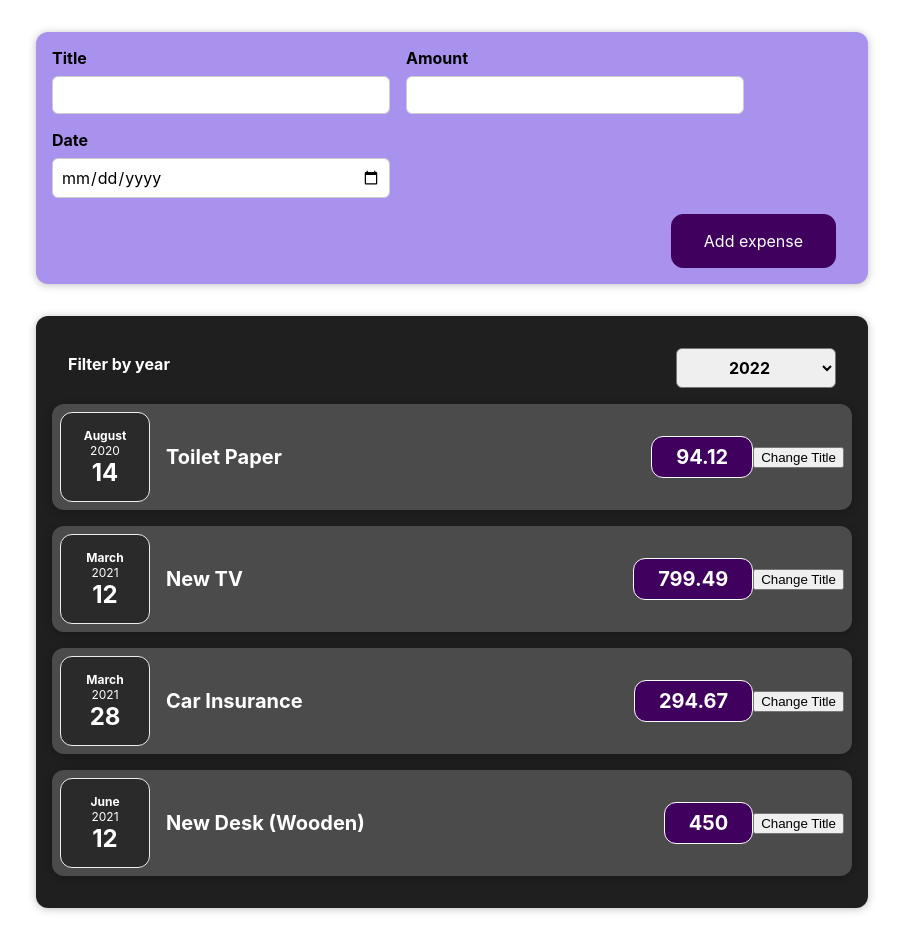
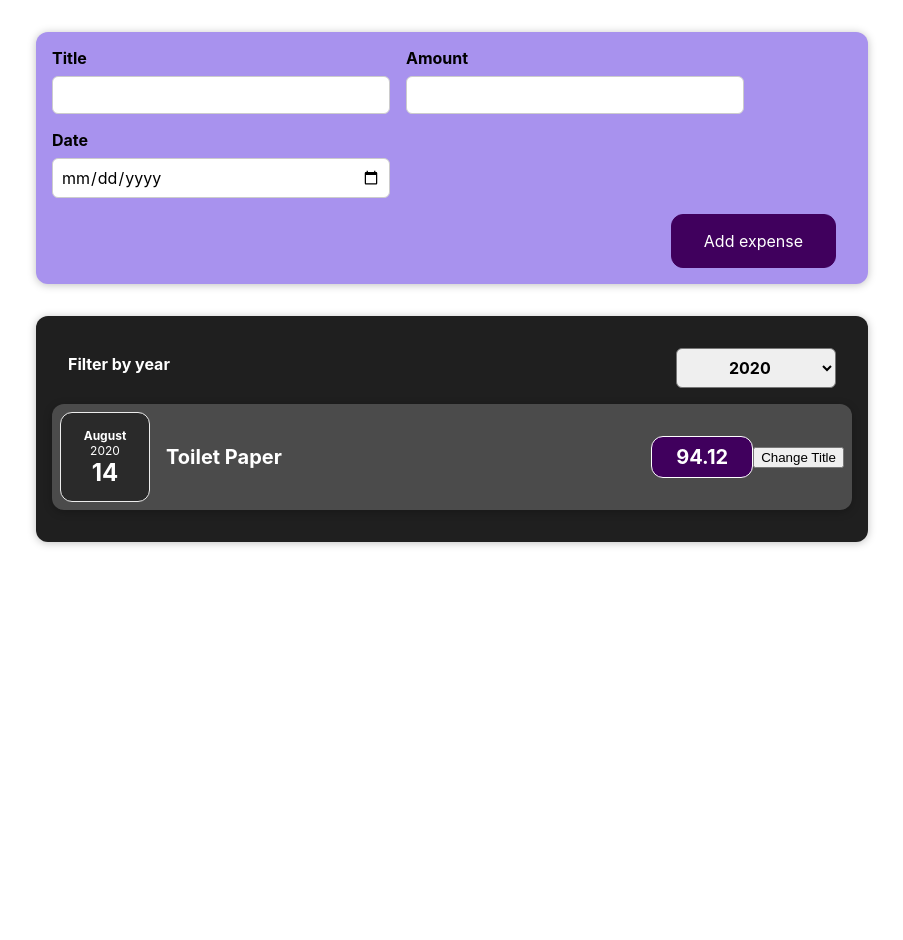
Before and after one commit to xburda4/react-course, a React (Create React App) app: page / in a window 1280 px wide. Shown: the whole page, without its empty margins (188-1091 px from the left). After the commit the page ends 800 px from the top, so only its background shows below. Built offline with nearby package versions, Linux system fonts and the light colour scheme.

Commit message:
Make list interactive

```diff
--- a/src/App.js
+++ b/src/App.js
@@ -1,9 +1,9 @@
 import './App.css';
 import ExpenseItemsList from "./components/Expenses/ExpenseItemsList";
 import NewExpense from "./components/NewExpense/NewExpense";
+import {useState} from "react";
 
-function App() {
-    const expenses = [
+const DUMMY_EXPENSES = [
     {
         id: 'e1',
         title: 'Toilet Paper',
@@ -30,8 +30,14 @@ function App() {
     },
 ];
 
+function App() {
+
+    const [expenses, setExpenses] = useState(DUMMY_EXPENSES)
+
     const addExpenseHandler = (expense) => {
-        console.log(expense)
+        setExpenses(prevExpenses => {
+            return [expense, ...prevExpenses]
+        });
     }
 
     return (
--- a/src/components/Expenses/ExpenseItem.js
+++ b/src/components/Expenses/ExpenseItem.js
@@ -11,6 +11,7 @@ function ExpenseItem(props) {
     }
 
     return (
+        <li>
             <div className="expense-item">
                 <ExpenseDate date={props.date}/>
                 <div className="expense-item__description">
@@ -19,6 +20,7 @@ function ExpenseItem(props) {
                 </div>
                 <button onClick={clickHandler}>Change Title</button>
             </div>
+        </li>
     );
 }
 
--- a/src/components/Expenses/ExpenseItemsList.js
+++ b/src/components/Expenses/ExpenseItemsList.js
@@ -1,20 +1,22 @@
-import ExpenseItem from "./ExpenseItem";
 import ExpensesFilter from "./ExpensesFilter";
 import './ExpenseItemsList.css'
 import {useState} from "react";
+import ExpensesList from "./ExpensesList";
 
 function ExpenseItemsList(props) {
-    const [selectedYear, setSelectedYear] = useState('')
+    const [selectedYear, setSelectedYear] = useState('2020')
     const saveSelectedYearHandler = (selectedYear) => {
         setSelectedYear(selectedYear)
         console.log(selectedYear)
     }
 
+    const filteredExpenses = props.expenses.filter(expense => expense.date.getFullYear() === Number(selectedYear))
+
+
     return (
         <div className="expenses">
-            <ExpensesFilter onSelectedYear={saveSelectedYearHandler}/>
-            {props.expenses.map(o => <ExpenseItem title={o.title} amount={o.amount} date={o.date}/>)}
-
+            <ExpensesFilter selected={selectedYear} onSelectedYear={saveSelectedYearHandler}/>
+            <ExpensesList items={filteredExpenses}/>
         </div>
     )
 }
--- a/src/components/Expenses/ExpensesFilter.js
+++ b/src/components/Expenses/ExpensesFilter.js
@@ -1,4 +1,4 @@
-import React, {useState} from 'react';
+import React from 'react';
 
 import './ExpensesFilter.css';
 
@@ -11,7 +11,7 @@ const ExpensesFilter = (props) => {
         <div className='expenses-filter'>
             <div className='expenses-filter__control'>
                 <label>Filter by year</label>
-                <select onChange={newYearHandler}>
+                <select value={props.selected} onChange={newYearHandler}>
                     <option value='2022'>2022</option>
                     <option value='2021'>2021</option>
                     <option value='2020'>2020</option>
--- /dev/null
+++ b/src/components/Expenses/ExpensesList.css
@@ -0,0 +1,9 @@
+.expenses-list {
+    list-style: none;
+    padding: 0;
+}
+
+.expenses-list__fallback {
+    color: white;
+    text-align: center;
+}
--- /dev/null
+++ b/src/components/Expenses/ExpensesList.js
@@ -0,0 +1,24 @@
+import ExpenseItem from "./ExpenseItem";
+import './ExpensesList.css'
+
+const ExpensesList = (props) => {
+    if (props.items.length === 0) {
+        return (
+            <h2 className='expenses-list__fallback'>
+                Found no expenses.
+            </h2>
+        );
+    }
+
+    return (<ul className='expenses-list'>
+        {props.items.map(expense =>
+            <ExpenseItem
+                key={expense.id}
+                title={expense.title}
+                amount={expense.amount}
+                date={expense.date}
+            />)}
+    </ul>);
+};
+
+export default ExpensesList;
--- a/src/components/NewExpense/ExpenseForm.js
+++ b/src/components/NewExpense/ExpenseForm.js
@@ -23,7 +23,7 @@ const ExpenseForm = (props) => {
 
         const expenseData = {
             title: enteredTitle,
-            amount: enteredAmount,
+            amount: Number(enteredAmount),
             date: new Date(enteredDate),
         }
 
@@ -56,7 +56,7 @@ const ExpenseForm = (props) => {
                     <label>Date</label>
                     <input
                         type="date"
-                        value={setEnteredDate}
+                        value={enteredDate}
                         min="2019-01-01"
                         max="2022-12-31"
                         onChange={dateChangeHandler}
```
Lines whose indentation alone changed are shown as unchanged.
